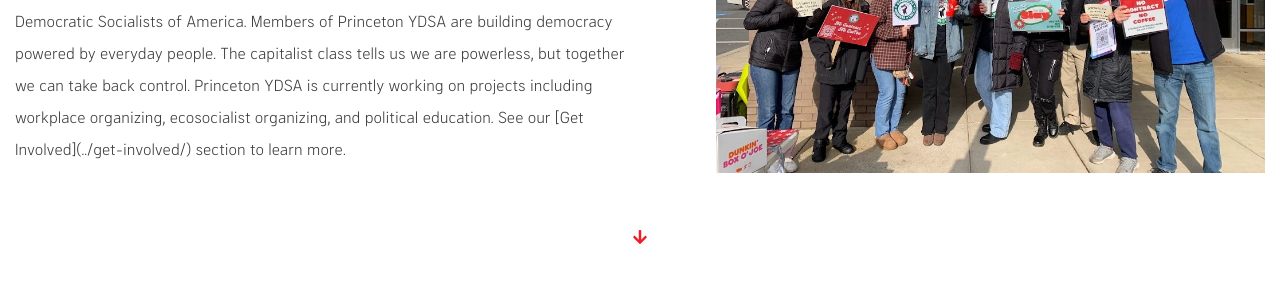
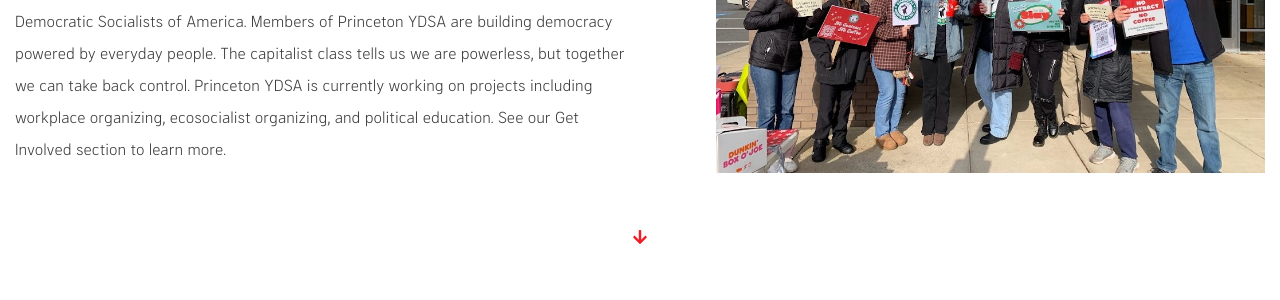
Before and after one commit to centralnjdsa-ntc/princetonydsa.github.io, a Jekyll site: the page built from index.html, in a window 1280 px wide. Shown: the part 350-650 px from the top of the page. Built offline with Jekyll 4.4.1, drawn with Linux system fonts in a browser that asks for light colours; the list of posts is cut into pages by our own code; some of the changed lines change nothing that is shown; some of the changed text lies outside the part shown.

Commit message:
Update copy.yml

```diff
--- a/_data/copy.yml
+++ b/_data/copy.yml
@@ -1,4 +1,4 @@
 global:
-  - about: "Princeton YDSA is an autonomous and democratically organized youth chapter of the Democratic Socialists of America. Members of Princeton YDSA are building democracy powered by everyday people. The capitalist class tells us we are powerless, but together we can take back control. Princeton YDSA is currently working on projects including workplace organizing, ecosocialist organizing, and political education. See our [Get Involved](../get-involved/) section to learn more."
+  - about: "Princeton YDSA is an autonomous and democratically organized youth chapter of the Democratic Socialists of America. Members of Princeton YDSA are building democracy powered by everyday people. The capitalist class tells us we are powerless, but together we can take back control. Princeton YDSA is currently working on projects including workplace organizing, ecosocialist organizing, and political education. See our Get Involved section to learn more."
   - welcome: "Welcome to Princeton YDSA!"
   - welcome-image: ""
```
